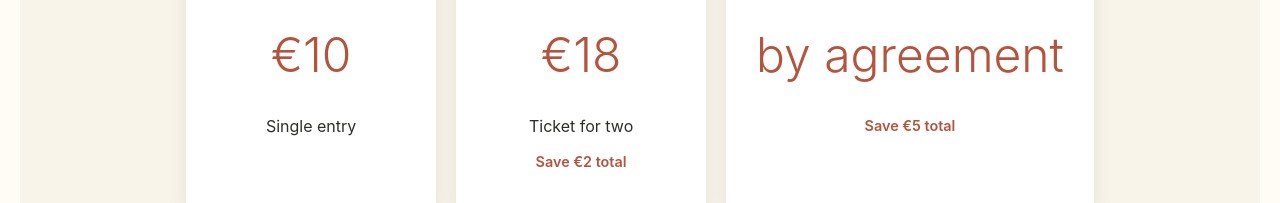
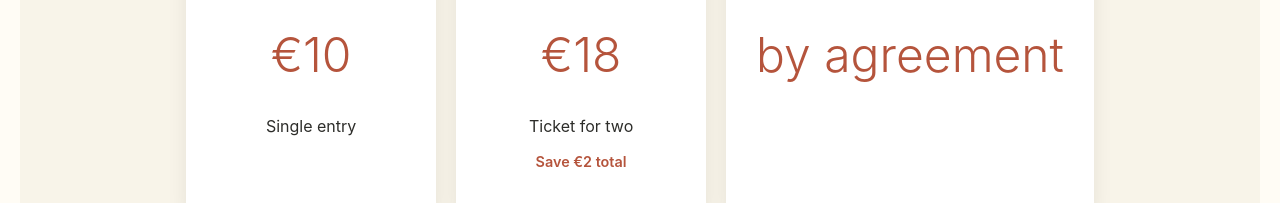
Before and after one commit to alexandrfoy-max/Lava-, a plain HTML site: page index.html in a window 1280 px wide. Shown: the part 3826-4029 px from the top of the page. Drawn offline with Linux system fonts and the light colour scheme.

Commit message:
Remove 'Save €5 total' message from index.html
Removed promotional text about saving €5.

```diff
--- a/index.html
+++ b/index.html
@@ -412,7 +412,7 @@
                 <h3>Private events/Group bookings</h3>
                 <div class="price-amount-modern">by agreement</div>
 
-                <p style="margin-top: 10px; font-size: 0.9rem; color: var(--volcanic-red); font-weight: 600;">Save €5 total</p>
+
             </div>
         </div>
 
```
